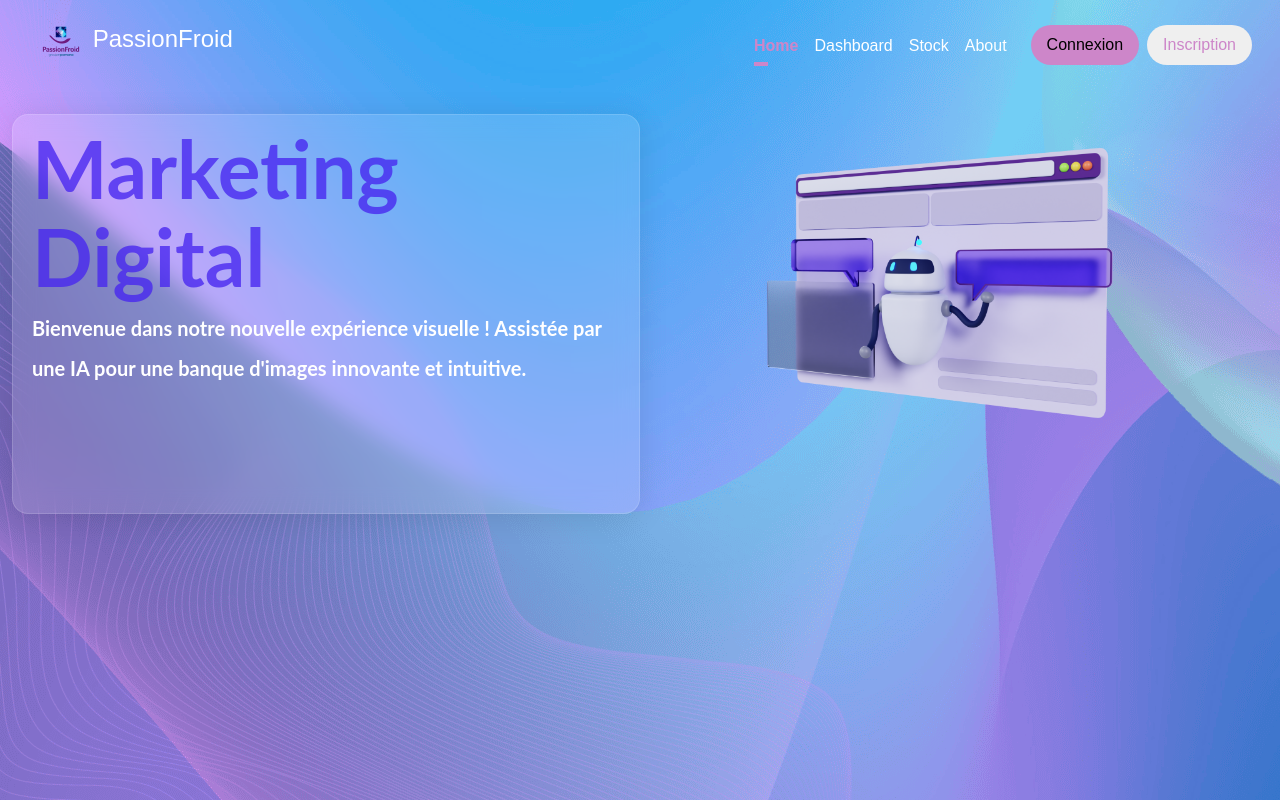
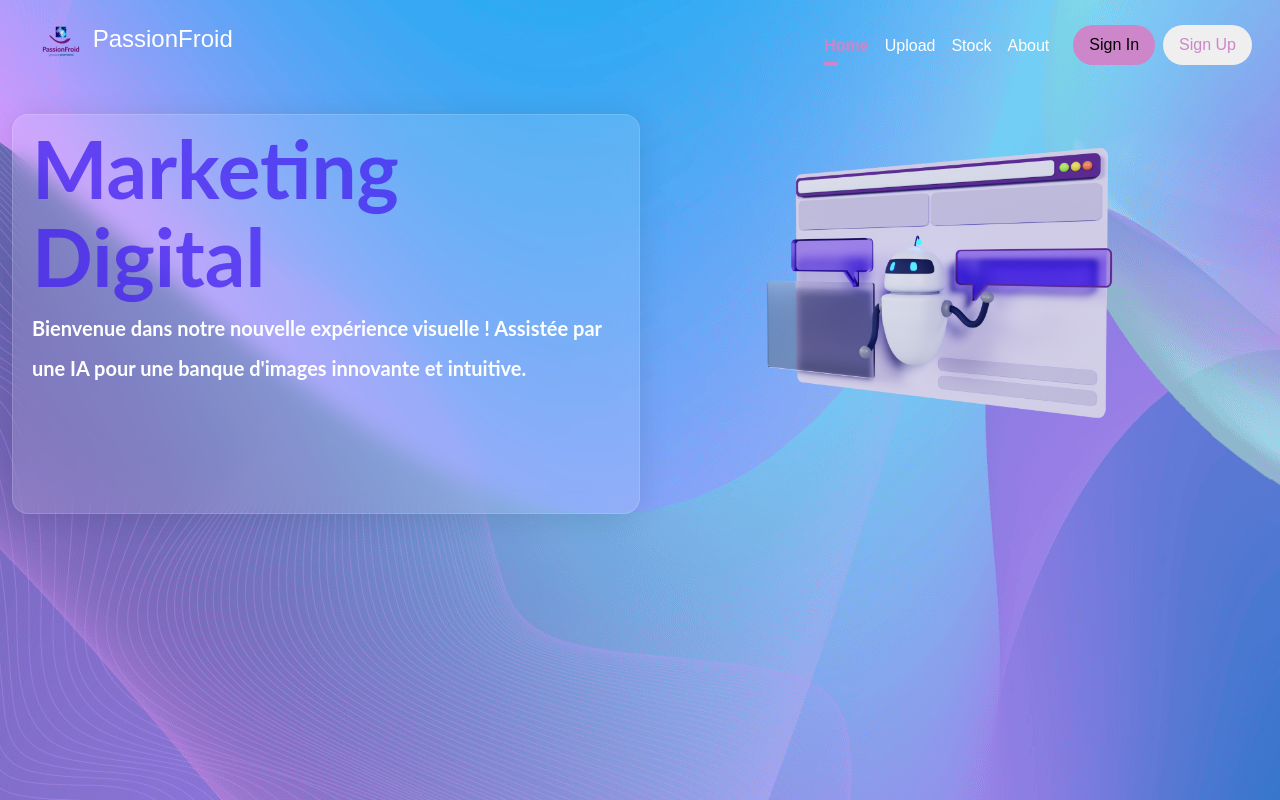
Before and after one commit to fawzibazari/Projet_Pro_final_Azure_Front, an Angular app in the folder front-end/: page /home in a window 1280 px wide. Built offline with nearby package versions, Linux system fonts and the light colour scheme; what ng-rive would draw is missing.

Commit message:
fix overflow

```diff
--- a/front-end/src/app/Components/header/header.component.html
+++ b/front-end/src/app/Components/header/header.component.html
@@ -12,7 +12,7 @@
         <a class="nav__link px-2" [routerLink]="['home']" routerLinkActive="active">Home</a>
       </li>
       <li>
-        <a class="nav__link px-2" [routerLink]="['dashboard']" routerLinkActive="active">Dashboard</a>
+        <a class="nav__link px-2" [routerLink]="['dashboard']" routerLinkActive="active">Upload</a>
       </li>
       <li>
         <a class="nav__link px-2" [routerLink]="['images-list']" routerLinkActive="active">Stock</a>
@@ -22,17 +22,17 @@
       </li>
     </ul>
   <div class="text-end my-auto me-2" *ngIf="!authService.isAuthenticated()">
-    <button class="btn-login me-2" [routerLink]="['/login']">Connexion</button>
-    <button class="btn-signup" [routerLink]="['/signup']">Inscription</button>
+    <button class="btn-login me-2" [routerLink]="['/login']">Sign In</button>
+    <button class="btn-signup" [routerLink]="['/signup']">Sign Up</button>
   </div>
   <div class="col text-end me-1" *ngIf="authService.isAuthenticated()">
     <div ngbDropdown class="d-inline-block">
       <button type="button" class="btn btn-signup" aria-haspopup="true"
         id="logoutDropDown" aria-expanded="false" ngbDropdownToggle>
-        Mon compte
+        My Account
       </button>
       <div ngbDropdownMenu="logoutDropDown">
-        <button ngbDropdownItem class="text-secondary" (click)="logout()">Déconnexion</button>
+        <button ngbDropdownItem class="text-secondary" (click)="logout()">Logout</button>
       </div>
     </div>
     </div>
--- a/front-end/src/styles.css
+++ b/front-end/src/styles.css
@@ -6,5 +6,6 @@ body {
   position: relative;
   min-height: 100vh;
   margin: 0;
+  overflow: hidden;
   background: url("./assets/images/fond.png") no-repeat center center fixed;
 }
```
